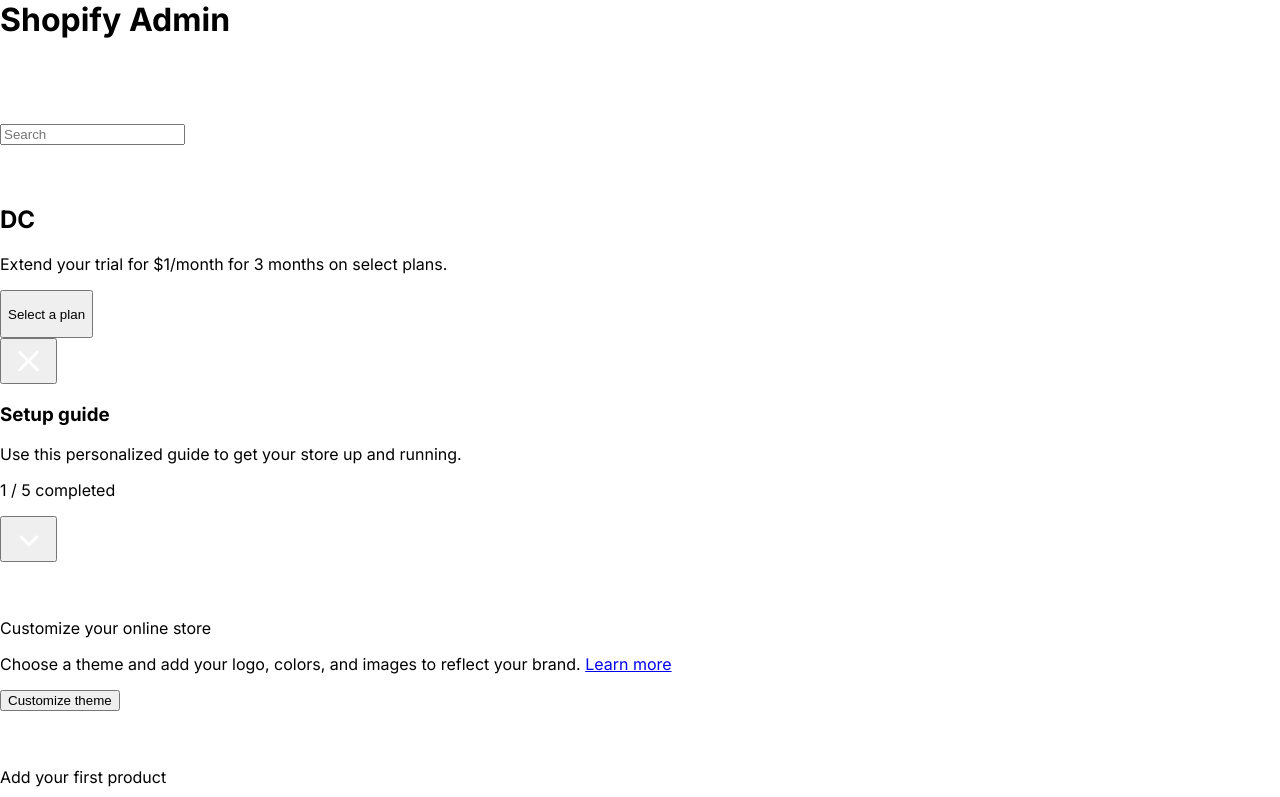
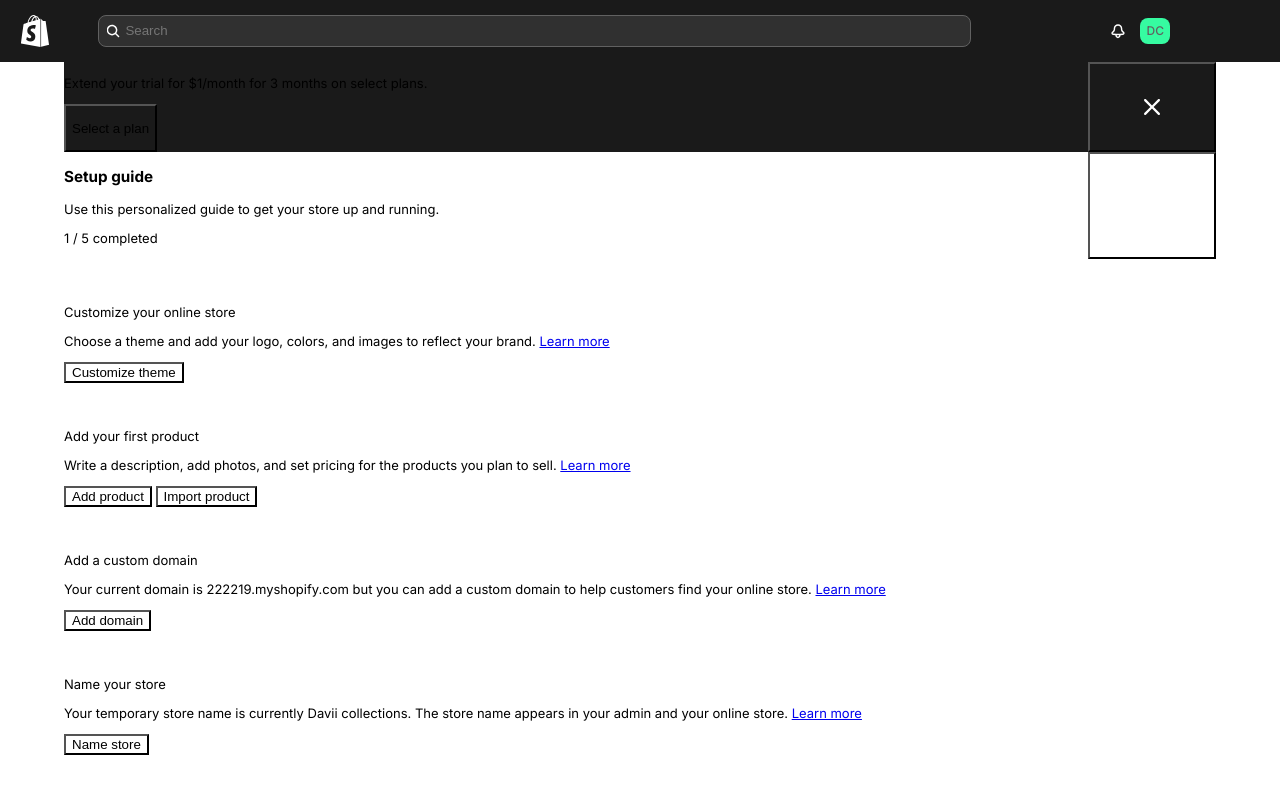
Before and after one commit to Susu-spec/shopify-dashboard, a plain HTML site: page index.html in a window 1280 px wide. Shown: the top 797 px of the page. Drawn offline with Linux system fonts and the light colour scheme; a script that the page names is missing.

Commit message:
Update: nav bar

```diff
--- a/app.css
+++ b/app.css
@@ -5,9 +5,135 @@
 body {
    padding: 0;
    margin: 0;
+   width: 100%;
    font-family: 'Inter', sans-serif;
+   font-size: .8125rem;
+}
+
+header {
+   background: #1A1A1A;
+   text-align: center;
+}
+
+svg {
+    width: 2rem;
+    height: 2rem;
+}
+
+input {
+    background: inherit;
+    border: none;
+    color: #B5B5B5;
+    line-height: 1.1375rem;
+    outline: none;
 }
 
 .container {
     width: 90%;
+    margin: 0 auto;
+    position: relative;
 }
+
+.header__container {
+    width: 90%;
+    margin: 0 auto;
+}
+
+.nav__bar {
+    display: flex;
+    justify-content: space-between;
+    width: 100%;
+    gap: .5rem;
+    padding: .75rem 1rem;
+    line-height: 2rem;
+    color: #616161;
+}
+
+.nav__bar--one {
+    padding: .2rem;
+}
+
+.nav__bar--two {
+    width: 70%;
+    margin: 0 auto;
+    display: flex;
+    align-items: center;
+}
+
+
+
+.nav__bar--three {
+    display: flex;
+    justify-content: center;
+    gap: .75rem;
+    width: 20%;
+}
+
+.nav__bar--input {
+    display: flex;
+    border: 1px solid #616161;
+    padding: .3rem;
+    border-radius: 8px;
+    width: 100%;
+    align-items: center;
+    background: linear-gradient(0deg, #303030, #303030);
+}
+
+.none {
+    display: none;
+}
+
+.icon__box {
+    display: flex;
+    align-items: center;
+}
+
+.mini-icon {
+    width: 1.25rem;
+    height: 1.25rem;
+}
+
+.search {
+    padding: .2rem;
+}
+
+.nav__bar--text {
+    display: flex;
+    align-items: center;
+}
+
+.nav__bar--initials {
+    padding: 6px;
+    margin: auto;
+    font-weight: 500;
+    font-size: .75rem;
+    background-color: #36FBA1;
+    border-radius: 8px;
+    line-height: .9rem;
+}
+
+.box {
+    position: relative;
+}
+
+.main--grid {
+    display: grid;
+    grid-template-columns: 8fr 1fr;
+    grid-template-areas: "column x";
+}
+.main__one--section {
+    background: #1A1A1A;
+
+}
+
+.main-column {
+    grid-area: column;
+}
+
+.x {
+    grid-area: x;
+}
+
+ button {
+    background: inherit;
+ }
```
